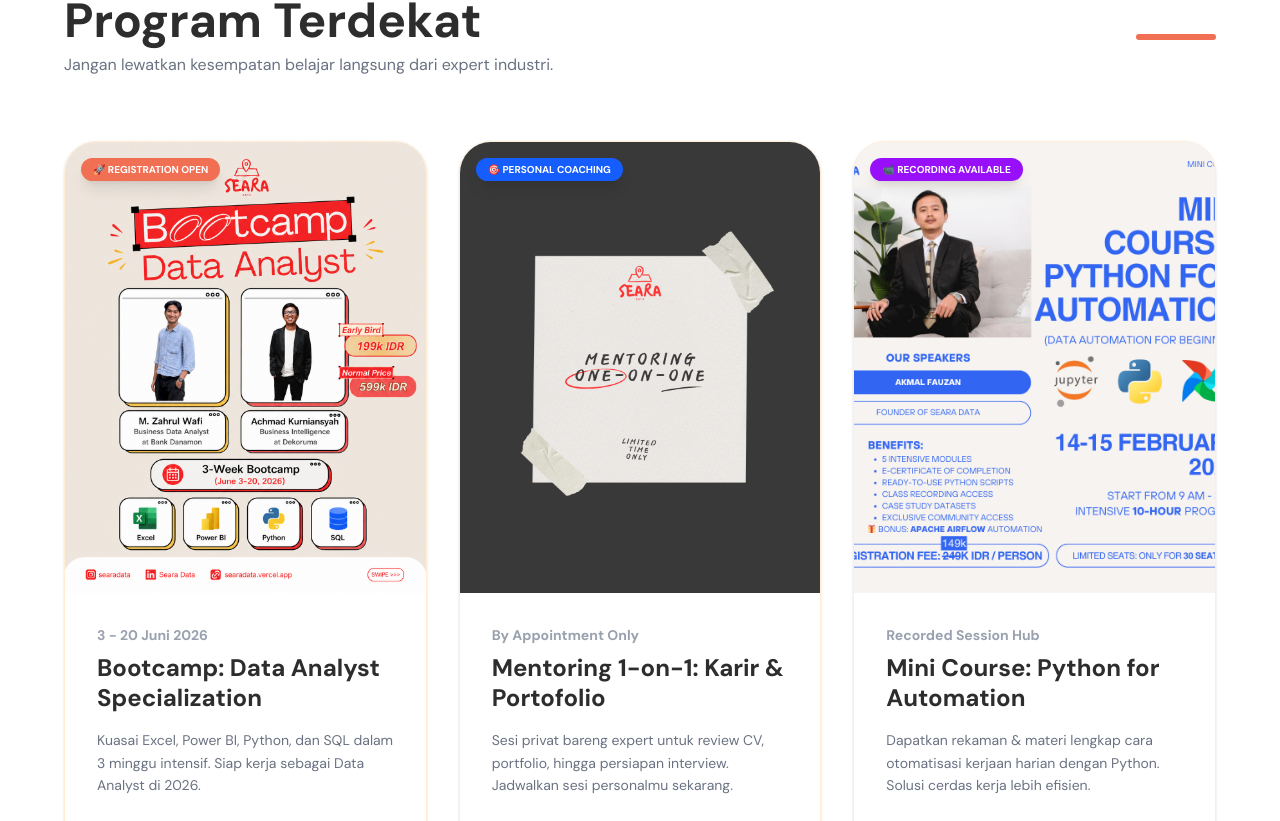
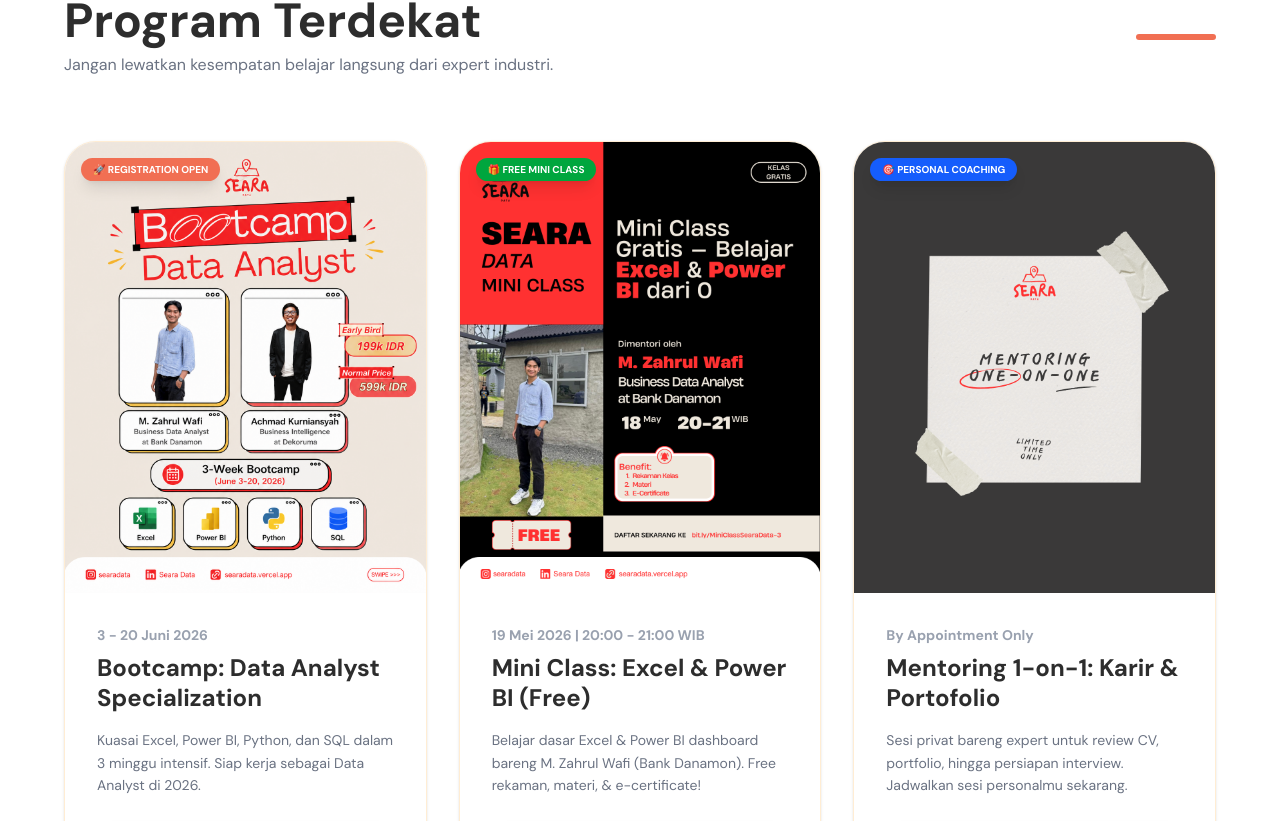
Before and after one commit to dataakmal/searadata, a React (Vite) app: page / in a window 1280 px wide. Shown: the part 1159-1980 px from the top of the page. Built offline with nearby package versions, Linux system fonts and the light colour scheme.

Commit message:
Menambahkan Mini Class Excel & Power BI

```diff
--- a/src/App.tsx
+++ b/src/App.tsx
@@ -217,6 +217,19 @@
                   link: "https://clicky.id/searadata/bootcamp-data-analyst",
                   cta: "Daftar Bootcamp",
                   bgColor: "bg-orange-50"
+                },
+                {
+                  id: "mini-class-excel",
+                  type: "active",
+                  badge: "🎁 FREE MINI CLASS",
+                  badgeColor: "bg-green-600",
+                  image: "/mini-class-excel-powerbi.png",
+                  date: "19 Mei 2026 | 20:00 - 21:00 WIB",
+                  title: "Mini Class: Excel & Power BI (Free)",
+                  desc: "Belajar dasar Excel & Power BI dashboard bareng M. Zahrul Wafi (Bank Danamon). Free rekaman, materi, & e-certificate!",
+                  link: "https://bit.ly/MiniClassSearaData-3",
+                  cta: "Daftar Sekarang — Gratis",
+                  bgColor: "bg-green-50"
                 },
                 {
                   id: "mentoring",
```
Also changed, not shown: public/mini-class-excel-powerbi.png (added).
